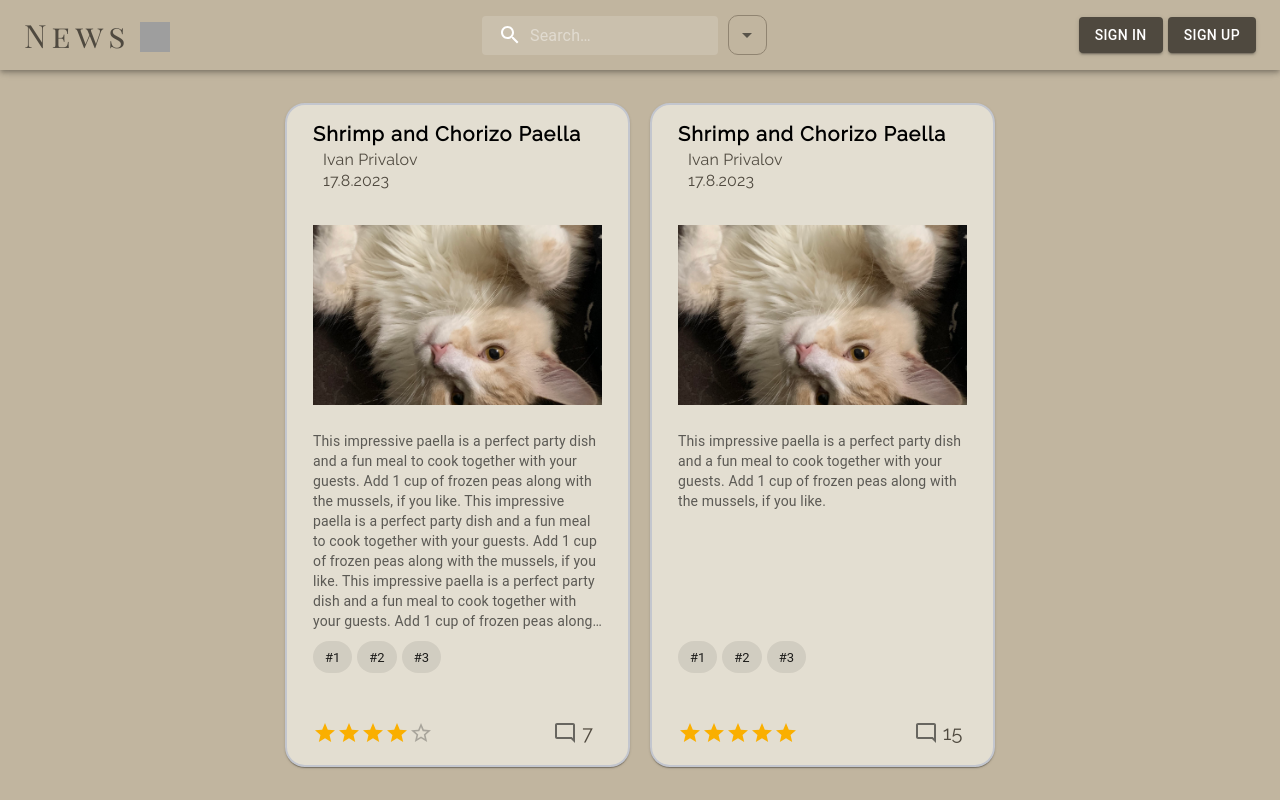
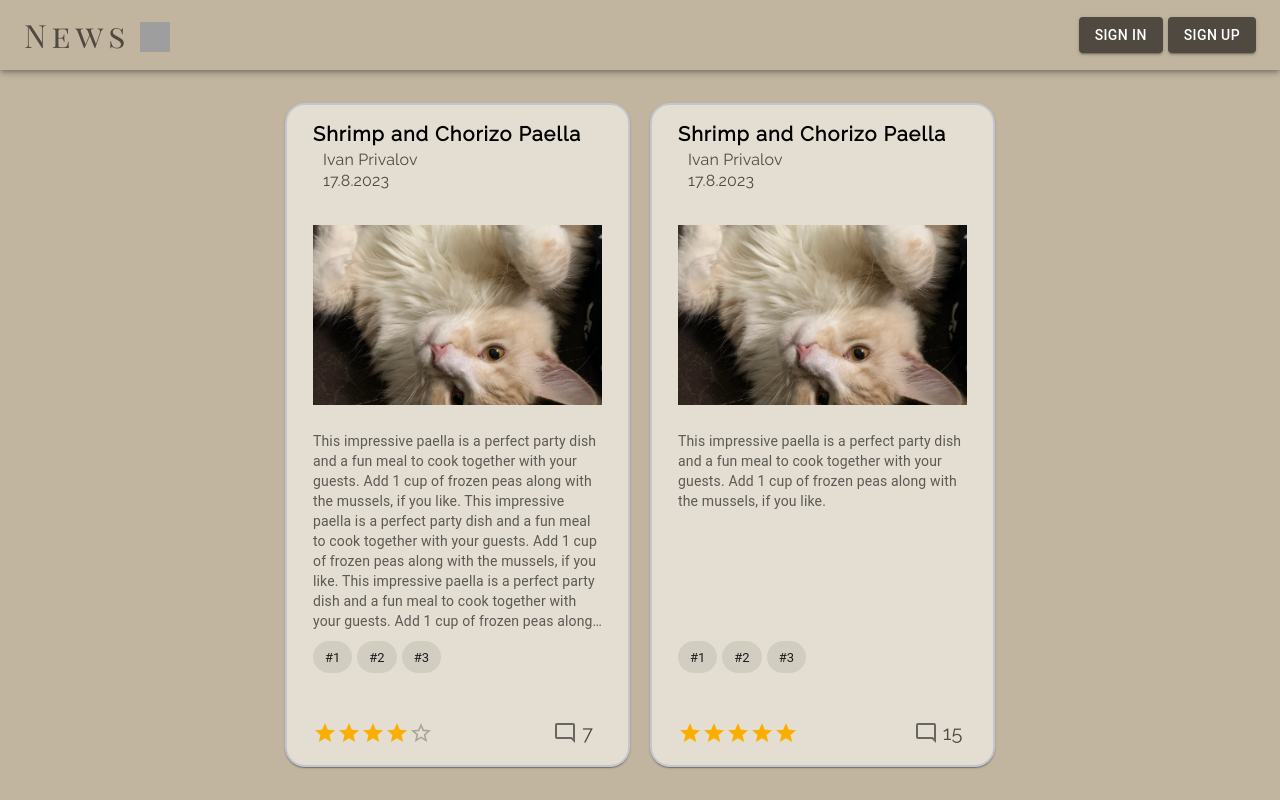
Before and after one commit to elena-privalova/Privalova_React_Thunk_TS, a React (Vite) app: page / in a window 1280 px wide. Built offline with nearby package versions, Linux system fonts and the light colour scheme; grey boxes are pictures that could not be loaded.

Commit message:
Formated imports and hid images folder

```diff
--- a/src/components/Header/Header.tsx
+++ b/src/components/Header/Header.tsx
@@ -1,44 +1,23 @@
 import { type FC } from 'react';
 
 import AppBar from '@mui/material/AppBar';
-import Box from '@mui/material/Box';
-import SearchIcon from '@mui/icons-material/Search';
-import FormControl from '@mui/material/FormControl';
 
-import { Search, SearchIconWrapper, StyledButton, StyledInput, StyledInputBase, StyledMenuItem, StyledSelect, StyledToolbar, StyledTypography } from './style.ts';
-
+import {
+  StyledBox,
+  StyledButton,
+  StyledToolbar,
+  StyledTypography
+} from './style.ts';
 import './Header.css';
 
 const Header: FC = () => {
   return (
-    <Box>
-      <AppBar sx={{ backgroundColor: '#C1B59F' }}>
+    <StyledBox>
+      <AppBar>
         <StyledToolbar>
           <div className="logo-group">
             <StyledTypography>News</StyledTypography>
             <img className='logo-group__logo' src='./src/images/newsIcon.svg' />
-          </div>
-          <div className="search-group">
-            <Search>
-              <SearchIconWrapper>
-                <SearchIcon />
-              </SearchIconWrapper>
-              <StyledInputBase
-                placeholder="Search…"
-              />
-            </Search>
-            <FormControl>
-              <StyledSelect
-                sx={{
-                  height: '40px'
-                }}
-                input={ <StyledInput /> }
-              >
-                <StyledMenuItem value={10} sx={{ borderTop: '1px solid #908471' }}>Ten</StyledMenuItem>
-                <StyledMenuItem value={20}>Twenty</StyledMenuItem>
-                <StyledMenuItem value={30}>Thirty</StyledMenuItem>
-              </StyledSelect>
-            </FormControl>
           </div>
           <div className="buttons-group">
             <StyledButton variant="contained">Sign in</StyledButton>
@@ -46,7 +25,7 @@ const Header: FC = () => {
           </div>
         </StyledToolbar>
       </AppBar>
-    </Box>
+    </StyledBox>
   )
 }
 
--- a/src/components/Header/style.ts
+++ b/src/components/Header/style.ts
@@ -1,5 +1,12 @@
-import { Button, InputBase, MenuItem, Select, Toolbar, Typography } from '@mui/material';
-import { styled, alpha } from '@mui/material/styles';
+import Box from '@mui/material/Box';
+import Button from '@mui/material/Button';
+import Toolbar from '@mui/material/Toolbar';
+import Typography from '@mui/material/Typography';
+import { styled } from '@mui/material/styles';
+
+export const StyledBox = styled(Box)({
+  backgroundColor: '#C1B59F'
+})
 
 export const StyledToolbar = styled(Toolbar)({
   justifyContent: 'space-between',
@@ -15,66 +22,9 @@ export const StyledTypography = styled(Typography)({
   color: '#4F493F'
 });
 
-export const Search = styled('div')(({ theme }) => ({
-  position: 'relative',
-  borderRadius: theme.shape.borderRadius,
-  backgroundColor: alpha(theme.palette.common.white, 0.15),
-  '&:hover': {
-    backgroundColor: alpha(theme.palette.common.white, 0.25),
-  },
-  width: '100%',
-  [theme.breakpoints.up('sm')]: {
-    width: 'auto',
-  },
-}));
-
-export const SearchIconWrapper = styled('div')(({ theme }) => ({
-  padding: theme.spacing(0, 2),
-  height: '100%',
-  position: 'absolute',
-  pointerEvents: 'none',
-  display: 'flex',
-  alignItems: 'center',
-  justifyContent: 'center',
-}));
-
-export const StyledInputBase = styled(InputBase)(({ theme }) => ({
-  color: 'inherit',
-  '& .MuiInputBase-input': {
-    padding: theme.spacing(1, 1, 1, 0),
-    paddingLeft: `calc(1em + ${theme.spacing(4)})`,
-    transition: theme.transitions.create('width'),
-    width: '100%',
-    [theme.breakpoints.up('md')]: {
-      width: '20ch',
-    },
-  },
-}));
-
-export const StyledSelect = styled(Select)({
-  borderColor: '#908471',
-  paddingLeft: '5px',
-});
-
-export const StyledInput = styled(InputBase)({
-  height: '40px',
-  border: '1px solid #4F493F',
-  borderRadius: '10px',
-  '& .MuiInputBase-input:focus': {
-    color: '#4F493F',
-    borderColor: '#4F493F'
-  }
-});
-
-export const StyledMenuItem = styled(MenuItem)({
-  color: '#908471',
-  letterSpacing: '1px',
-  borderBottom: '1px solid #908471'
-});
-
 export const StyledButton = styled(Button)({
   backgroundColor: '#4F493F',
   '&:hover': {
     backgroundColor: '#4F493F'
   }
-});
+})
--- a/src/components/PostCard/PostCard.tsx
+++ b/src/components/PostCard/PostCard.tsx
@@ -2,20 +2,24 @@ import { type FC } from 'react';
 
 import CardMedia from '@mui/material/CardMedia';
 import CardHeader from '@mui/material/CardHeader';
-import CardContent from '@mui/material/CardContent';
 import Chip from '@mui/material/Chip';
 import Rating from '@mui/material/Rating';
 
 import ModeCommentOutlined from '@mui/icons-material/ModeCommentOutlined';
 
 import { getFormatedDate } from '../../utils/getFormatedDate.ts';
-import { NewsInterface } from '../../vite-env';
-
-import { StyledCard, StyledCardHeader, StyledSubheader, StyledTypography } from './style.ts';
-import './PostCard.css';
 import { getFormatedSubheader } from '../../utils/getFormatedSubheader.ts';
 
-const PostCard: FC<NewsInterface> = (news: NewsInterface) => {
+import {
+  StyledCard,
+  StyledCardContent,
+  StyledCardHeader,
+  StyledSubheader,
+  StyledTypography
+} from './style.ts';
+import './PostCard.css';
+
+const PostCard: FC<NewsInterface> = (news) => {
   return (
     <>
       <StyledCard className="card">
@@ -35,11 +39,11 @@ const PostCard: FC<NewsInterface> = (news: NewsInterface) => {
           <CardMedia
             component="img"
             height="180px"
-            image={news.coverPath ? news.coverPath : './src/images/defaultPicture.jpg'}
+            image={news.coverPath || './src/images/defaultPicture.jpg'}
             alt="Image"
           />
         </div>
-        <CardContent sx={{ height: '350px' }}>
+        <StyledCardContent>
           <StyledTypography variant="body2" color="text.secondary">{news.text}</StyledTypography>
           <div className="card__tags">
             {news.tags.map(tag => <Chip key={tag.id} label={tag.value} />)}
@@ -51,7 +55,7 @@ const PostCard: FC<NewsInterface> = (news: NewsInterface) => {
               <span>{news.commentsCount}</span>
             </div>
           </div>
-        </CardContent>
+        </StyledCardContent>
       </StyledCard>
     </>
   )
--- a/src/components/PostCard/style.ts
+++ b/src/components/PostCard/style.ts
@@ -1,4 +1,7 @@
-import { Card, Typography } from '@mui/material';
+import Card from '@mui/material/Card';
+import CardContent from '@mui/material/CardContent';
+import Typography from '@mui/material/Typography';
+
 import { styled } from '@mui/material/styles';
 
 import './PostCard.css';
@@ -58,4 +61,8 @@ export const StyledTypography = styled(Typography)({
   overflow: 'hidden',
   WebkitLineClamp: 10,
   wordWrap: 'break-word'
+});
+
+export const StyledCardContent = styled(CardContent)({
+  height: '350px'
 })
--- a/src/components/PostsList/PostsList.props.ts
+++ b/src/components/PostsList/PostsList.props.ts
@@ -1,5 +1,3 @@
-import { NewsInterface } from '../../vite-env';
-
 export interface NewsArray {
   array: NewsInterface[]
 }
--- a/src/components/PostsList/PostsList.tsx
+++ b/src/components/PostsList/PostsList.tsx
@@ -5,7 +5,7 @@ import PostCard from '../PostCard/PostCard.tsx';
 import './PostsList.css';
 import { NewsArray } from './PostsList.props.ts';
 
-const PostsList: FC<NewsArray> = (props: NewsArray) => {
+const PostsList: FC<NewsArray> = (props) => {
   return (
     <div className='main__posts'>
       {props.array.map(news => <PostCard key={news.id} {...news}/>)}
```
Also changed, not shown: 1 other file (tests, documents, lock files or other folders).
